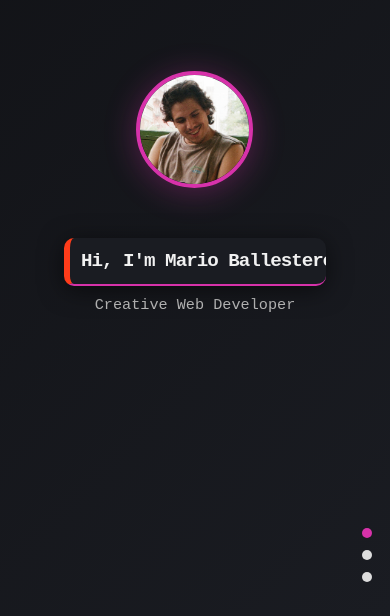
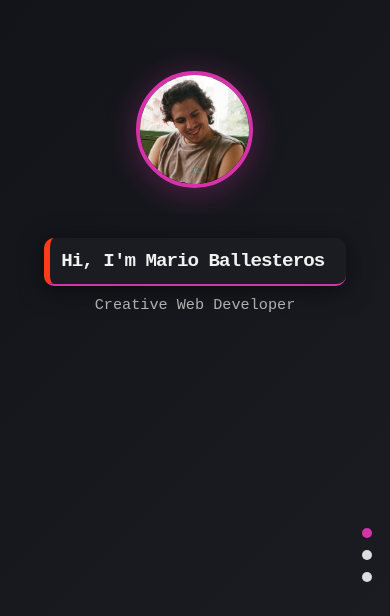
Before and after one commit to marioflwrs/marioflwrs.github.io, a React (Vite) app: page / in a window 390 px wide. Shown: the part 228-844 px from the top of the page. Built offline with nearby package versions, Linux system fonts and the light colour scheme.

Commit message:
added changes to the sizing of the avatar text for mobile users

```diff
--- a/src/App.tsx
+++ b/src/App.tsx
@@ -136,8 +136,9 @@ function HeroSection() {
 			letterSpacing: '-1px',
 			lineHeight: 1.2,
 			margin: '0 auto',
-			width: isMobile ? '60%' : '70%',
-			whiteSpace: 'nowrap',
+			width: 'auto',
+			minWidth: 'fit-content',
+			maxWidth: 500,
 			background: '#1A1C22',
 			borderRadius: 10,
 			padding: isMobile ? '0.7rem 0.7rem' : '1.2rem 2rem',
@@ -146,9 +147,8 @@ function HeroSection() {
 			borderBottom: `2px solid ${ACCENT1}`,
 			position: 'relative',
 			overflow: 'hidden',
-			minWidth: 0,
-			maxWidth: 500,
 			display: 'block',
+			// Removed whiteSpace: 'nowrap' to allow wrapping
 		  }}
 		>
 		  {displayed}
```
